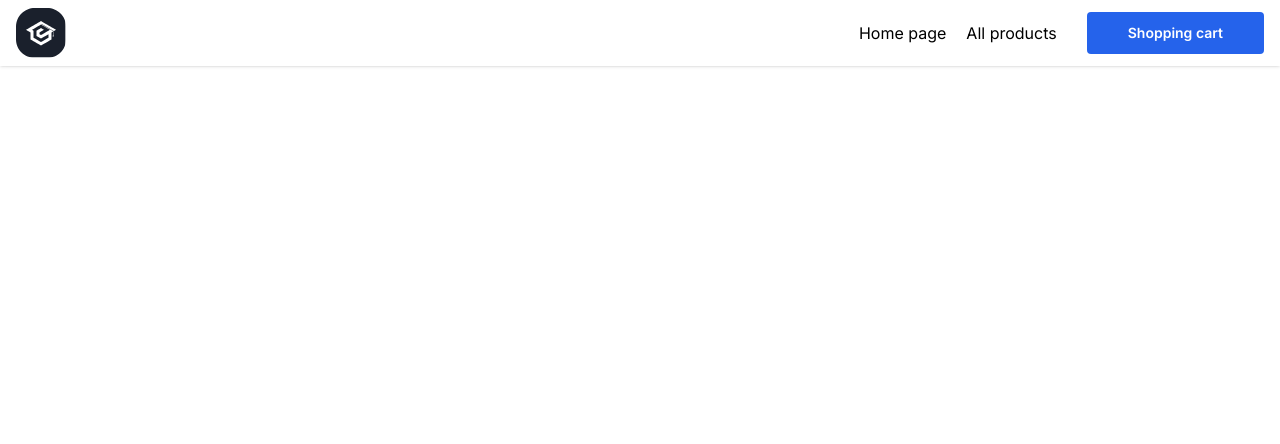
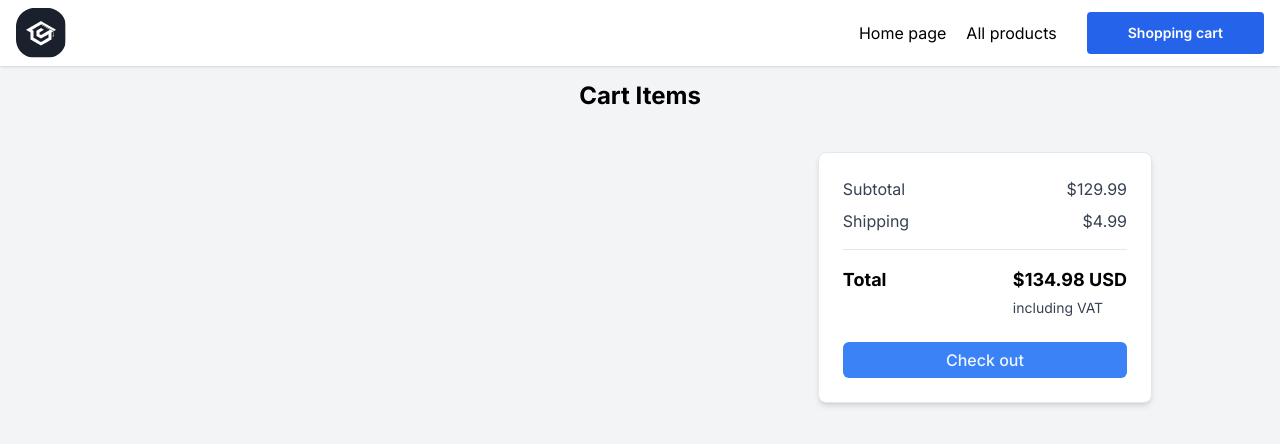
Before and after one commit to TursunovFirdavs/shop, a Next.js app: page /shopping in a window 1280 px wide. Shown: the top 444 px of the page. Built offline with nearby package versions, Linux system fonts and the light colour scheme.

Commit message:
shopping cart

```diff
--- a/src/app/globals.css
+++ b/src/app/globals.css
@@ -7,3 +7,11 @@
     @apply border px-5 md:px-10 py-2.5 rounded font-semibold transition duration-200 ease-out
    }
 }
+
+@layer utilities {
+   input[type="number"]::-webkit-inner-spin-button,
+   input[type="number"]::-webkit-outer-spin-button {
+     -webkit-appearance: none;
+     margin: 0;
+   }
+ }
--- a/src/app/shopping/page.tsx
+++ b/src/app/shopping/page.tsx
@@ -1,8 +1,102 @@
-import React from 'react'
+'use client'
+
+import CustomImage from '@/components/image';
+import { ProductTypes } from '@/interface'
+import { FaStar, FaRegStar } from 'react-icons/fa';
 
 const ShoppingCart = () => {
+
+  const products: ProductTypes[] = JSON.parse(localStorage.getItem('carts') as string) || []
+
   return (
-    <div>ShoppingCart</div>
+    <div className="h-screen bg-gray-100 pt-20">
+      <h1 className="mb-10 text-center text-2xl font-bold">Cart Items</h1>
+      <div className="mx-auto max-w-5xl justify-center px-6 md:flex md:space-x-6 xl:px-0">
+        <div className="rounded-lg md:w-2/3">
+          {
+            products.map(c => (
+              <div key={c.id} className="justify-between mb-6 rounded-lg bg-white p-6 shadow-md sm:flex sm:justify-start">
+                <div className='relative w-52'>
+                  <CustomImage product={c} fill/>
+                </div>
+                <div className="sm:ml-4 sm:flex sm:w-full sm:justify-between">
+                  <div className="mt-5 sm:mt-0">
+                    <h2 className="text-lg font-bold text-gray-900 line-clamp-1">{c.title}</h2>
+                    <p className="mt-1 text-xs text-gray-700 line-clamp-2">{c.description}</p>
+                    <div className='flex items-center text-sm my-4'>
+											<p>{c?.rating.rate}</p>
+											{c?.rating.rate && (
+												<div className='flex items-center ml-2 mr-6'>
+													{Array.from(
+														{
+															length: Math.floor(c.rating.rate),
+														},
+														(_, i) => (
+															<FaStar
+																key={i}
+																className='h-4 w-4 text-yellow-500'
+															/>
+														)
+													)}
+													{Array.from(
+														{
+															length:
+																5 - Math.floor(c.rating.rate),
+														},
+														(_, i) => (
+															<FaRegStar
+																key={i}
+																className='h-4 w-4 text-yellow-500'
+															/>
+														)
+													)}
+												</div>
+											)}
+											<p className='text-blue-600 hover:underline cursor-pointer text-xs'>
+												See all {c?.rating.count} reviews
+											</p>
+										</div>
+                  </div>
+                  <div className="mt-4 flex justify-between sm:space-y-6 sm:mt-0 sm:block sm:space-x-6">
+                    <div className="flex items-center border-gray-100">
+                      <span className="cursor-pointer rounded-l bg-gray-100 py-1 px-3.5 duration-100 hover:bg-blue-500 hover:text-blue-50"> - </span>
+                      <input className="h-8 w-8 border bg-white text-center text-xs outline-none" type="number" value={c.quantity} min="1" />
+                      <span className="cursor-pointer rounded-r bg-gray-100 py-1 px-3 duration-100 hover:bg-blue-500 hover:text-blue-50"> + </span>
+                    </div>
+                    <div className="flex items-center space-x-4">
+                      <p className="text-sm ">{c.price.toLocaleString('en-US', {style: 'currency', currency: 'usd'})}</p>
+                      <svg xmlns="http://www.w3.org/2000/svg" fill="none" viewBox="0 0 24 24" stroke-width="1.5" stroke="currentColor" className="h-5 w-5 cursor-pointer duration-150 hover:text-red-500">
+                        <path stroke-linecap="round" stroke-linejoin="round" d="M6 18L18 6M6 6l12 12" />
+                      </svg>
+                    </div>
+                  </div>
+                </div>
+              </div>
+            ))
+          }
+        </div>
+        {/* <!-- Sub total --> */}
+        <div className="mt-6 h-full rounded-lg border bg-white p-6 shadow-md md:mt-0 md:w-1/3">
+          <div className="mb-2 flex justify-between">
+            <p className="text-gray-700">Subtotal</p>
+            <p className="text-gray-700">$129.99</p>
+          </div>
+          <div className="flex justify-between">
+            <p className="text-gray-700">Shipping</p>
+            <p className="text-gray-700">$4.99</p>
+          </div>
+          <hr className="my-4" />
+          <div className="flex justify-between">
+            <p className="text-lg font-bold">Total</p>
+            <div className="">
+              <p className="mb-1 text-lg font-bold">$134.98 USD</p>
+              <p className="text-sm text-gray-700">including VAT</p>
+            </div>
+          </div>
+          <button className="mt-6 w-full rounded-md bg-blue-500 py-1.5 font-medium text-blue-50 hover:bg-blue-600">Check out</button>
+        </div>
+      </div>
+    </div>
   )
 }
 
```
